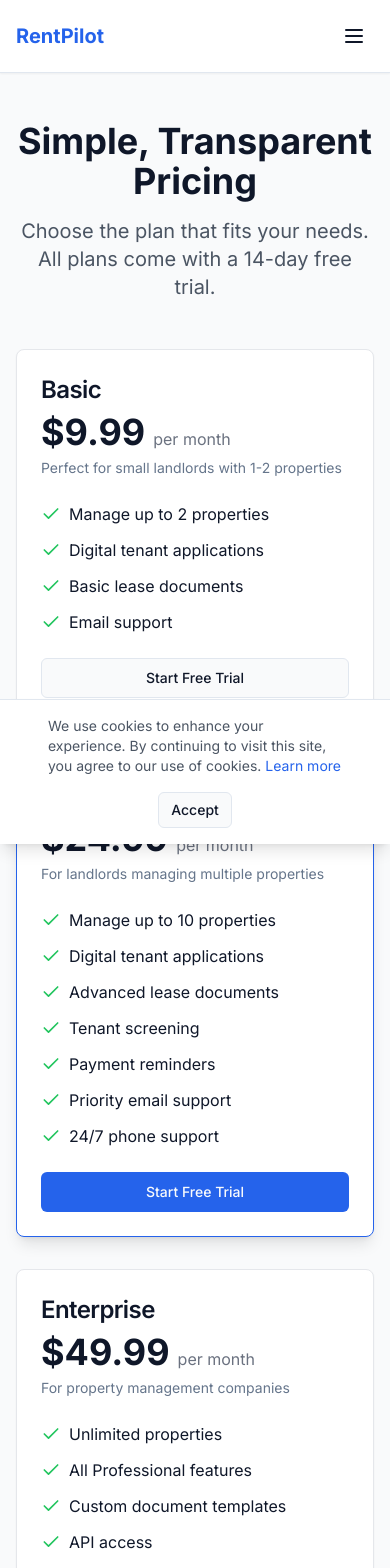
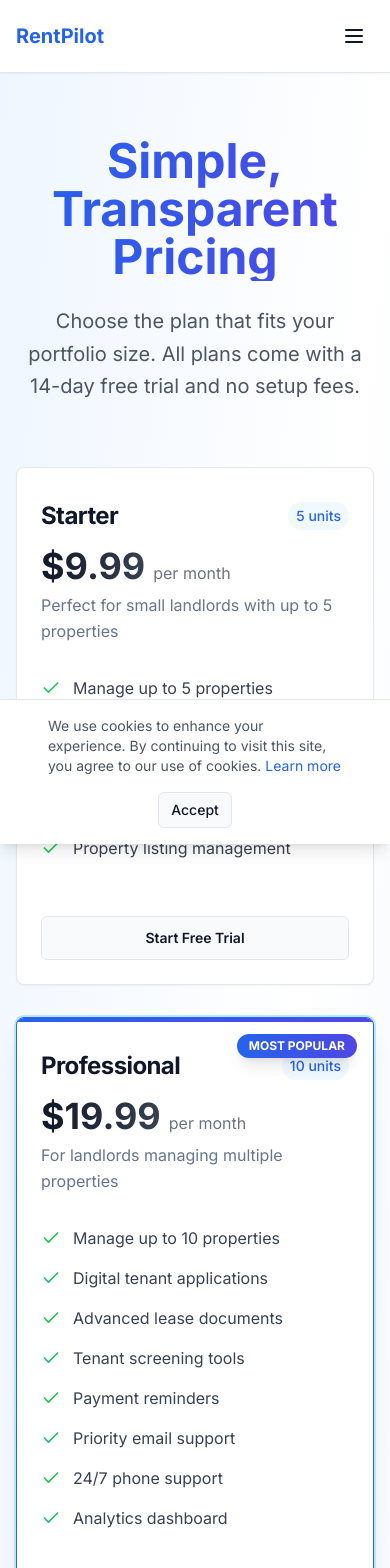
Before and after one commit to yasharisherenow/rentpilot-essentials-kit, a React (Vite) app: page /pricing in a window 390 px wide. Shown: the top 1568 px of the page. Built offline with nearby package versions, Linux system fonts and the light colour scheme.

Commit message:
Add pricing page to navbar and footer
- Added pricing page link to the header and footer.
- Implemented modern transitions for improved UI.
- Updated pricing details to include 19.99 for 10 units, 9.99 for 5 units, and enterprise pricing with a per-unit cost of 1.60 for over 10 units.

```diff
--- a/src/components/Footer.tsx
+++ b/src/components/Footer.tsx
@@ -5,63 +5,68 @@ const Footer = () => {
   const currentYear = new Date().getFullYear();
 
   return (
-    <footer className="bg-gray-50 border-t">
+    <footer className="bg-gradient-to-br from-gray-50 to-gray-100 border-t">
       <div className="container mx-auto px-4 py-12">
         <div className="grid grid-cols-1 md:grid-cols-4 gap-8">
-          <div>
-            <h3 className="text-lg font-semibold mb-4">RentPilot</h3>
+          <div className="animate-fade-up">
+            <h3 className="text-lg font-semibold mb-4 text-rentpilot-600">RentPilot</h3>
             <p className="text-gray-600 text-sm">
               The smart solution for small landlords to manage rentals with ease.
             </p>
           </div>
 
-          <div>
+          <div className="animate-fade-up" style={{ animationDelay: '0.1s' }}>
             <h4 className="text-sm font-medium mb-4 uppercase tracking-wider text-gray-500">Product</h4>
             <ul className="space-y-3">
               <li>
-                <Link to="/dashboard" className="text-gray-600 hover:text-rentpilot-600 text-sm">
+                <Link to="/pricing" className="text-gray-600 hover:text-rentpilot-600 text-sm transition-all duration-200 hover:translate-x-1">
+                  Pricing
+                </Link>
+              </li>
+              <li>
+                <Link to="/dashboard" className="text-gray-600 hover:text-rentpilot-600 text-sm transition-all duration-200 hover:translate-x-1">
                   Dashboard
                 </Link>
               </li>
               <li>
-                <Link to="/application" className="text-gray-600 hover:text-rentpilot-600 text-sm">
+                <Link to="/application" className="text-gray-600 hover:text-rentpilot-600 text-sm transition-all duration-200 hover:translate-x-1">
                   Tenant Applications
                 </Link>
               </li>
               <li>
-                <Link to="/lease" className="text-gray-600 hover:text-rentpilot-600 text-sm">
+                <Link to="/lease" className="text-gray-600 hover:text-rentpilot-600 text-sm transition-all duration-200 hover:translate-x-1">
                   Lease Documents
                 </Link>
               </li>
             </ul>
           </div>
 
-          <div>
+          <div className="animate-fade-up" style={{ animationDelay: '0.2s' }}>
             <h4 className="text-sm font-medium mb-4 uppercase tracking-wider text-gray-500">Company</h4>
             <ul className="space-y-3">
               <li>
-                <Link to="/contact" className="text-gray-600 hover:text-rentpilot-600 text-sm">
+                <Link to="/contact" className="text-gray-600 hover:text-rentpilot-600 text-sm transition-all duration-200 hover:translate-x-1">
                   Contact Us
                 </Link>
               </li>
               <li>
-                <a href="#about" className="text-gray-600 hover:text-rentpilot-600 text-sm">
+                <a href="#about" className="text-gray-600 hover:text-rentpilot-600 text-sm transition-all duration-200 hover:translate-x-1">
                   About
                 </a>
               </li>
             </ul>
           </div>
 
-          <div>
+          <div className="animate-fade-up" style={{ animationDelay: '0.3s' }}>
             <h4 className="text-sm font-medium mb-4 uppercase tracking-wider text-gray-500">Legal</h4>
             <ul className="space-y-3">
               <li>
-                <Link to="/privacy" className="text-gray-600 hover:text-rentpilot-600 text-sm">
+                <Link to="/privacy" className="text-gray-600 hover:text-rentpilot-600 text-sm transition-all duration-200 hover:translate-x-1">
                   Privacy Policy
                 </Link>
               </li>
               <li>
-                <Link to="/terms" className="text-gray-600 hover:text-rentpilot-600 text-sm">
+                <Link to="/terms" className="text-gray-600 hover:text-rentpilot-600 text-sm transition-all duration-200 hover:translate-x-1">
                   Terms of Service
                 </Link>
               </li>
@@ -69,22 +74,22 @@ const Footer = () => {
           </div>
         </div>
 
-        <div className="border-t mt-12 pt-8 flex flex-col md:flex-row justify-between items-center">
+        <div className="border-t mt-12 pt-8 flex flex-col md:flex-row justify-between items-center animate-fade-up" style={{ animationDelay: '0.4s' }}>
           <p className="text-gray-500 text-sm mb-4 md:mb-0">
             © {currentYear} RentPilot. All rights reserved.
           </p>
           <div className="flex space-x-6">
-            <a href="#" className="text-gray-400 hover:text-rentpilot-600" aria-label="Twitter">
+            <a href="#" className="text-gray-400 hover:text-rentpilot-600 transition-all duration-200 hover:scale-110" aria-label="Twitter">
               <svg className="h-5 w-5" fill="currentColor" viewBox="0 0 24 24">
                 <path d="M8.29 20.251c7.547 0 11.675-6.253 11.675-11.675 0-.178 0-.355-.012-.53A8.348 8.348 0 0022 5.92a8.19 8.19 0 01-2.357.646 4.118 4.118 0 001.804-2.27 8.224 8.224 0 01-2.605.996 4.107 4.107 0 00-6.993 3.743 11.65 11.65 0 01-8.457-4.287 4.106 4.106 0 001.27 5.477A4.072 4.072 0 012.8 9.713v.052a4.105 4.105 0 003.292 4.022 4.095 4.095 0 01-1.853.07 4.108 4.108 0 003.834 2.85A8.233 8.233 0 012 18.407a11.616 11.616 0 006.29 1.84"></path>
               </svg>
             </a>
-            <a href="#" className="text-gray-400 hover:text-rentpilot-600" aria-label="LinkedIn">
+            <a href="#" className="text-gray-400 hover:text-rentpilot-600 transition-all duration-200 hover:scale-110" aria-label="LinkedIn">
               <svg className="h-5 w-5" fill="currentColor" viewBox="0 0 24 24">
                 <path d="M19 0h-14c-2.761 0-5 2.239-5 5v14c0 2.761 2.239 5 5 5h14c2.762 0 5-2.239 5-5v-14c0-2.761-2.238-5-5-5zm-11 19h-3v-11h3v11zm-1.5-12.268c-.966 0-1.75-.79-1.75-1.764s.784-1.764 1.75-1.764 1.75.79 1.75 1.764-.783 1.764-1.75 1.764zm13.5 12.268h-3v-5.604c0-3.368-4-3.113-4 0v5.604h-3v-11h3v1.765c1.396-2.586 7-2.777 7 2.476v6.759z"/>
               </svg>
             </a>
-            <a href="#" className="text-gray-400 hover:text-rentpilot-600" aria-label="Facebook">
+            <a href="#" className="text-gray-400 hover:text-rentpilot-600 transition-all duration-200 hover:scale-110" aria-label="Facebook">
               <svg className="h-5 w-5" fill="currentColor" viewBox="0 0 24 24">
                 <path fillRule="evenodd" d="M22 12c0-5.523-4.477-10-10-10S2 6.477 2 12c0 4.991 3.657 9.128 8.438 9.878v-6.987h-2.54V12h2.54V9.797c0-2.506 1.492-3.89 3.777-3.89 1.094 0 2.238.195 2.238.195v2.46h-1.26c-1.243 0-1.63.771-1.63 1.562V12h2.773l-.443 2.89h-2.33v6.988C18.343 21.128 22 16.991 22 12z" clipRule="evenodd"></path>
               </svg>
--- a/src/components/Header.tsx
+++ b/src/components/Header.tsx
@@ -8,33 +8,36 @@ const Header = () => {
   const [isMenuOpen, setIsMenuOpen] = useState(false);
 
   return (
-    <header className="bg-white shadow-sm border-b">
+    <header className="bg-white shadow-sm border-b backdrop-blur-sm bg-white/95 sticky top-0 z-50">
       <div className="container mx-auto px-4 py-4 flex items-center justify-between">
         <div className="flex items-center">
-          <Link to="/" className="text-xl font-bold text-rentpilot-600">
+          <Link to="/" className="text-xl font-bold text-rentpilot-600 hover:text-rentpilot-700 transition-colors">
             RentPilot
           </Link>
         </div>
 
         {/* Desktop Navigation */}
         <nav className="hidden md:flex items-center space-x-8">
-          <Link to="/" className="text-gray-600 hover:text-rentpilot-600 font-medium transition-colors">
+          <Link to="/" className="text-gray-600 hover:text-rentpilot-600 font-medium transition-all duration-200 hover:scale-105">
             Home
           </Link>
-          <Link to="/dashboard" className="text-gray-600 hover:text-rentpilot-600 font-medium transition-colors">
+          <Link to="/pricing" className="text-gray-600 hover:text-rentpilot-600 font-medium transition-all duration-200 hover:scale-105">
+            Pricing
+          </Link>
+          <Link to="/dashboard" className="text-gray-600 hover:text-rentpilot-600 font-medium transition-all duration-200 hover:scale-105">
             Dashboard
           </Link>
-          <Link to="/contact" className="text-gray-600 hover:text-rentpilot-600 font-medium transition-colors">
+          <Link to="/contact" className="text-gray-600 hover:text-rentpilot-600 font-medium transition-all duration-200 hover:scale-105">
             Contact
           </Link>
-          <Button asChild variant="default" className="bg-rentpilot-600 hover:bg-rentpilot-700">
+          <Button asChild variant="default" className="bg-rentpilot-600 hover:bg-rentpilot-700 transition-all duration-200 hover:scale-105 hover:shadow-lg">
             <Link to="/application">Get Started</Link>
           </Button>
         </nav>
 
         {/* Mobile menu button */}
         <button
-          className="md:hidden p-2"
+          className="md:hidden p-2 hover:bg-gray-100 rounded-md transition-all duration-200"
           onClick={() => setIsMenuOpen(!isMenuOpen)}
           aria-label="Toggle menu"
         >
@@ -44,24 +47,31 @@ const Header = () => {
 
       {/* Mobile Navigation */}
       {isMenuOpen && (
-        <nav className="md:hidden bg-white border-t p-4 flex flex-col space-y-4">
+        <nav className="md:hidden bg-white border-t p-4 flex flex-col space-y-4 animate-fade-in">
           <Link
             to="/"
-            className="text-gray-600 hover:text-rentpilot-600 font-medium transition-colors px-4 py-2"
+            className="text-gray-600 hover:text-rentpilot-600 font-medium transition-all duration-200 px-4 py-2 rounded-md hover:bg-gray-50"
             onClick={() => setIsMenuOpen(false)}
           >
             Home
           </Link>
           <Link
+            to="/pricing"
+            className="text-gray-600 hover:text-rentpilot-600 font-medium transition-all duration-200 px-4 py-2 rounded-md hover:bg-gray-50"
+            onClick={() => setIsMenuOpen(false)}
+          >
+            Pricing
+          </Link>
+          <Link
             to="/dashboard"
-            className="text-gray-600 hover:text-rentpilot-600 font-medium transition-colors px-4 py-2"
+            className="text-gray-600 hover:text-rentpilot-600 font-medium transition-all duration-200 px-4 py-2 rounded-md hover:bg-gray-50"
             onClick={() => setIsMenuOpen(false)}
           >
             Dashboard
           </Link>
           <Link
             to="/contact"
-            className="text-gray-600 hover:text-rentpilot-600 font-medium transition-colors px-4 py-2"
+            className="text-gray-600 hover:text-rentpilot-600 font-medium transition-all duration-200 px-4 py-2 rounded-md hover:bg-gray-50"
             onClick={() => setIsMenuOpen(false)}
           >
             Contact
@@ -69,7 +79,7 @@ const Header = () => {
           <Button
             asChild
             variant="default"
-            className="bg-rentpilot-600 hover:bg-rentpilot-700 w-full"
+            className="bg-rentpilot-600 hover:bg-rentpilot-700 w-full transition-all duration-200 hover:scale-105"
             onClick={() => setIsMenuOpen(false)}
           >
             <Link to="/application">Get Started</Link>
--- a/src/pages/Pricing.tsx
+++ b/src/pages/Pricing.tsx
@@ -1,46 +1,60 @@
 
+import { useState } from 'react';
 import { Button } from '@/components/ui/button';
 import { Card, CardContent, CardDescription, CardFooter, CardHeader, CardTitle } from '@/components/ui/card';
-import { CheckIcon } from 'lucide-react';
+import { Input } from '@/components/ui/input';
+import { Label } from '@/components/ui/label';
+import { CheckIcon, Calculator } from 'lucide-react';
 import { Link } from 'react-router-dom';
 
 const PricingPage = () => {
+  const [enterpriseUnits, setEnterpriseUnits] = useState(11);
+
+  const calculateEnterprisePrice = (units: number) => {
+    if (units <= 10) return 19.99;
+    return units * 1.60;
+  };
+
   const plans = [
     {
-      name: 'Basic',
+      name: 'Starter',
       price: '$9.99',
       billingPeriod: 'per month',
-      description: 'Perfect for small landlords with 1-2 properties',
+      description: 'Perfect for small landlords with up to 5 properties',
       features: [
-        'Manage up to 2 properties',
+        'Manage up to 5 properties',
         'Digital tenant applications',
         'Basic lease documents',
-        'Email support'
+        'Email support',
+        'Property listing management'
       ],
       cta: 'Start Free Trial',
-      popular: false
+      popular: false,
+      units: '5 units'
     },
     {
       name: 'Professional',
-      price: '$24.99',
+      price: '$19.99',
       billingPeriod: 'per month',
       description: 'For landlords managing multiple properties',
       features: [
         'Manage up to 10 properties',
         'Digital tenant applications',
         'Advanced lease documents',
-        'Tenant screening',
+        'Tenant screening tools',
         'Payment reminders',
         'Priority email support',
-        '24/7 phone support'
+        '24/7 phone support',
+        'Analytics dashboard'
       ],
       cta: 'Start Free Trial',
-      popular: true
+      popular: true,
+      units: '10 units'
     },
     {
       name: 'Enterprise',
-      price: '$49.99',
-      billingPeriod: 'per month',
+      price: 'Custom',
+      billingPeriod: 'pricing',
       description: 'For property management companies',
       features: [
         'Unlimited properties',
@@ -49,100 +63,169 @@ const PricingPage = () => {
         'API access',
         'Team accounts',
         'Advanced analytics',
-        'Dedicated account manager'
+        'Dedicated account manager',
+        'White-label options'
       ],
       cta: 'Contact Us',
-      popular: false
+      popular: false,
+      units: '11+ units'
     }
   ];
 
   return (
-    <div className="container mx-auto py-12 px-4">
-      <div className="text-center mb-12">
-        <h1 className="text-4xl font-bold mb-4">Simple, Transparent Pricing</h1>
-        <p className="text-xl text-gray-600 max-w-2xl mx-auto">
-          Choose the plan that fits your needs. All plans come with a 14-day free trial.
+    <div className="min-h-screen bg-gradient-to-br from-blue-50 via-white to-indigo-50">
+      <div className="container mx-auto py-16 px-4">
+        <div className="text-center mb-16 animate-fade-up">
+          <h1 className="text-5xl font-bold mb-6 bg-gradient-to-r from-rentpilot-600 to-indigo-600 bg-clip-text text-transparent">
+            Simple, Transparent Pricing
+          </h1>
+          <p className="text-xl text-gray-600 max-w-3xl mx-auto leading-relaxed">
+            Choose the plan that fits your portfolio size. All plans come with a 14-day free trial and no setup fees.
           </p>
         </div>
 
-      <div className="grid gap-8 md:grid-cols-3 max-w-6xl mx-auto">
+        <div className="grid gap-8 md:grid-cols-3 max-w-7xl mx-auto mb-16">
           {plans.map((plan, index) => (
             <Card
               key={index}
-            className={`flex flex-col ${
+              className={`flex flex-col relative overflow-hidden transition-all duration-300 hover:scale-105 hover:shadow-2xl animate-fade-up group ${
                 plan.popular
-                ? 'border-rentpilot-600 shadow-lg relative'
-                : 'border-gray-200'
+                  ? 'border-rentpilot-600 shadow-xl ring-2 ring-rentpilot-200'
+                  : 'border-gray-200 hover:border-rentpilot-300'
               }`}
+              style={{ animationDelay: `${index * 0.1}s` }}
             >
               {plan.popular && (
-              <span className="absolute top-0 left-1/2 transform -translate-x-1/2 -translate-y-1/2 bg-rentpilot-600 text-white text-xs font-bold py-1 px-4 rounded-full">
+                <div className="absolute top-0 left-0 right-0 h-1 bg-gradient-to-r from-rentpilot-600 to-indigo-600"></div>
+              )}
+              {plan.popular && (
+                <span className="absolute top-4 right-4 bg-gradient-to-r from-rentpilot-600 to-indigo-600 text-white text-xs font-bold py-1 px-3 rounded-full shadow-lg">
                   MOST POPULAR
                 </span>
               )}
-            <CardHeader>
-              <CardTitle className="text-2xl">{plan.name}</CardTitle>
+              <CardHeader className="pb-8 pt-8">
+                <div className="flex items-center justify-between mb-2">
+                  <CardTitle className="text-2xl font-bold">{plan.name}</CardTitle>
+                  <span className="text-sm font-medium text-rentpilot-600 bg-rentpilot-50 px-2 py-1 rounded-full">
+                    {plan.units}
+                  </span>
+                </div>
                 <div className="mt-4">
-                <span className="text-4xl font-bold">{plan.price}</span>
+                  <span className="text-4xl font-bold bg-gradient-to-r from-gray-900 to-gray-700 bg-clip-text text-transparent">
+                    {plan.price}
+                  </span>
                   <span className="text-gray-500 ml-2">{plan.billingPeriod}</span>
                 </div>
-              <CardDescription className="mt-2">
+                <CardDescription className="mt-3 text-base leading-relaxed">
                   {plan.description}
                 </CardDescription>
               </CardHeader>
               <CardContent className="flex-grow">
-              <ul className="space-y-3">
+                <ul className="space-y-4">
                   {plan.features.map((feature, i) => (
-                  <li key={i} className="flex items-start">
-                    <CheckIcon className="h-5 w-5 text-green-500 mr-2 flex-shrink-0 mt-0.5" />
-                    <span>{feature}</span>
+                    <li key={i} className="flex items-start group/item">
+                      <CheckIcon className="h-5 w-5 text-green-500 mr-3 flex-shrink-0 mt-0.5 transition-transform group-hover/item:scale-110" />
+                      <span className="text-gray-700">{feature}</span>
                     </li>
                   ))}
                 </ul>
               </CardContent>
-            <CardFooter>
+              <CardFooter className="pt-8">
                 <Button
-                className={`w-full ${
+                  className={`w-full transition-all duration-300 ${
                     plan.popular
-                    ? 'bg-rentpilot-600 hover:bg-rentpilot-700'
-                    : ''
+                      ? 'bg-gradient-to-r from-rentpilot-600 to-indigo-600 hover:from-rentpilot-700 hover:to-indigo-700 shadow-lg hover:shadow-xl'
+                      : 'hover:bg-rentpilot-50 hover:border-rentpilot-300'
                   }`}
                   variant={plan.popular ? 'default' : 'outline'}
                   asChild
+                  size="lg"
                 >
-                <Link to="/auth">{plan.cta}</Link>
+                  <Link to="/auth" className="font-semibold">
+                    {plan.cta}
+                  </Link>
                 </Button>
               </CardFooter>
             </Card>
           ))}
         </div>
 
-      <div className="mt-16 text-center max-w-3xl mx-auto">
-        <h2 className="text-2xl font-semibold mb-4">Frequently Asked Questions</h2>
-        <div className="space-y-6 text-left">
-          <div>
-            <h3 className="text-lg font-medium mb-2">Can I switch plans later?</h3>
-            <p className="text-gray-600">
-              Yes, you can upgrade or downgrade your plan at any time. Changes will take effect on your next billing cycle.
+        {/* Enterprise Calculator */}
+        <div className="max-w-2xl mx-auto mb-16 animate-fade-up" style={{ animationDelay: '0.4s' }}>
+          <Card className="bg-gradient-to-br from-gray-50 to-gray-100 border-2 border-dashed border-gray-300 hover:border-rentpilot-400 transition-all duration-300">
+            <CardHeader className="text-center">
+              <div className="mx-auto w-12 h-12 bg-rentpilot-100 rounded-full flex items-center justify-center mb-4">
+                <Calculator className="h-6 w-6 text-rentpilot-600" />
+              </div>
+              <CardTitle className="text-2xl font-bold text-gray-900">Enterprise Calculator</CardTitle>
+              <CardDescription className="text-lg">
+                Calculate your custom pricing for 11+ units at $1.60 per unit
+              </CardDescription>
+            </CardHeader>
+            <CardContent className="space-y-6">
+              <div className="space-y-2">
+                <Label htmlFor="units" className="text-sm font-medium text-gray-700">
+                  Number of Properties/Units
+                </Label>
+                <Input
+                  id="units"
+                  type="number"
+                  min="11"
+                  value={enterpriseUnits}
+                  onChange={(e) => setEnterpriseUnits(Math.max(11, parseInt(e.target.value) || 11))}
+                  className="text-lg font-semibold text-center border-2 focus:border-rentpilot-500"
+                />
+              </div>
+              <div className="text-center p-6 bg-white rounded-lg border-2 border-rentpilot-200">
+                <div className="text-3xl font-bold text-rentpilot-600 mb-2">
+                  ${calculateEnterprisePrice(enterpriseUnits).toFixed(2)}
+                </div>
+                <div className="text-sm text-gray-600">per month</div>
+                <div className="text-xs text-gray-500 mt-1">
+                  ${(calculateEnterprisePrice(enterpriseUnits) / enterpriseUnits).toFixed(2)} per unit
+                </div>
+              </div>
+            </CardContent>
+            <CardFooter>
+              <Button
+                className="w-full bg-gradient-to-r from-rentpilot-600 to-indigo-600 hover:from-rentpilot-700 hover:to-indigo-700 text-white font-semibold shadow-lg hover:shadow-xl transition-all duration-300"
+                asChild
+                size="lg"
+              >
+                <Link to="/contact">Get Enterprise Quote</Link>
+              </Button>
+            </CardFooter>
+          </Card>
+        </div>
+
+        {/* FAQ Section */}
+        <div className="mt-20 text-center max-w-4xl mx-auto animate-fade-up" style={{ animationDelay: '0.5s' }}>
+          <h2 className="text-3xl font-bold mb-8 text-gray-900">Frequently Asked Questions</h2>
+          <div className="grid gap-8 md:grid-cols-2 text-left">
+            <div className="p-6 bg-white rounded-xl border border-gray-200 hover:border-rentpilot-300 hover:shadow-lg transition-all duration-300">
+              <h3 className="text-lg font-semibold mb-3 text-gray-900">Can I switch plans later?</h3>
+              <p className="text-gray-600 leading-relaxed">
+                Yes, you can upgrade or downgrade your plan at any time. Changes will take effect on your next billing cycle, and we'll prorate any differences.
               </p>
             </div>
-          <div>
-            <h3 className="text-lg font-medium mb-2">Is there a long-term contract?</h3>
-            <p className="text-gray-600">
-              No, all plans are month-to-month and you can cancel at any time without penalty.
+            <div className="p-6 bg-white rounded-xl border border-gray-200 hover:border-rentpilot-300 hover:shadow-lg transition-all duration-300">
+              <h3 className="text-lg font-semibold mb-3 text-gray-900">Is there a long-term contract?</h3>
+              <p className="text-gray-600 leading-relaxed">
+                No, all plans are month-to-month and you can cancel at any time without penalty. Your data remains accessible for 30 days after cancellation.
               </p>
             </div>
-          <div>
-            <h3 className="text-lg font-medium mb-2">What payment methods do you accept?</h3>
-            <p className="text-gray-600">
-              We accept all major credit cards including Visa, Mastercard, American Express, and Discover.
+            <div className="p-6 bg-white rounded-xl border border-gray-200 hover:border-rentpilot-300 hover:shadow-lg transition-all duration-300">
+              <h3 className="text-lg font-semibold mb-3 text-gray-900">What payment methods do you accept?</h3>
+              <p className="text-gray-600 leading-relaxed">
+                We accept all major credit cards including Visa, Mastercard, American Express, and Discover. Enterprise customers can also pay by ACH transfer.
               </p>
             </div>
-          <div>
-            <h3 className="text-lg font-medium mb-2">How secure is my data?</h3>
-            <p className="text-gray-600">
-              Your data is protected with bank-level security and encryption. We never share your information with third parties without your consent.
+            <div className="p-6 bg-white rounded-xl border border-gray-200 hover:border-rentpilot-300 hover:shadow-lg transition-all duration-300">
+              <h3 className="text-lg font-semibold mb-3 text-gray-900">How secure is my data?</h3>
+              <p className="text-gray-600 leading-relaxed">
+                Your data is protected with bank-level security and encryption. We're SOC 2 compliant and never share your information with third parties without consent.
               </p>
+            </div>
           </div>
         </div>
       </div>
```
Lines whose indentation alone changed are shown as unchanged.
